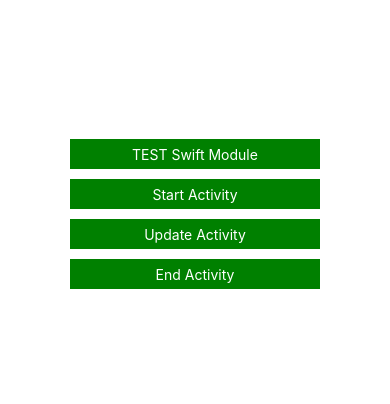
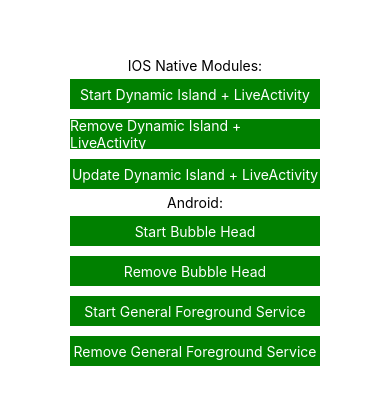
Before and after one commit to idoMadarr/DynamicIsland-LiveActivity-ForegroundMessage-BubbleHead-NativeModule, a React Native app: screen / in a window 390 px wide. Shown: the part 208-612 px from the top of the page. Built offline with nearby package versions, Linux system fonts and the light colour scheme.

Commit message:
bubble head

```diff
--- a/App.tsx
+++ b/App.tsx
@@ -13,10 +13,14 @@ const {ForegroundServiceModule} = NativeModules;
 
 function App(): React.JSX.Element {
   const {
+    initDynamicIsland,
+    removeDynamicIsland,
+    initForegroundService,
+    removeForegroundService,
     requestLocationPermission,
-    initNotifiationWidget,
-    updateNotificationWidget,
-    removeNotificationWidget,
+    updateDynamicIsland,
+    initBuubleHead,
+    removeBubbleHead,
   } = useLiveActivities();
 
   useEffect(() => {
@@ -34,34 +38,50 @@ function App(): React.JSX.Element {
     };
   }, []);
 
-  const onTest = () => {
-    if (Platform.OS === 'ios') {
-      ForegroundServiceModule.testFunc('ido', 'madarr').then((data: any) => {
-        console.log('Return to JS', data);
-      });
-    }
-  };
+  // const onTest = () => {
+  //   if (Platform.OS === 'ios') {
+  //     ForegroundServiceModule.testFunc('ido', 'madarr').then((data: any) => {
+  //       console.log('Return to JS', data);
+  //     });
+  //   }
+  // };
 
   return (
     <View style={styles.screen}>
-      <TouchableOpacity onPress={onTest} style={styles.button}>
+      <Text>IOS Native Modules:</Text>
+
+      {/* <TouchableOpacity onPress={onTest} style={styles.button}>
         <Text style={styles.text}>TEST Swift Module</Text>
+      </TouchableOpacity> */}
+
+      <TouchableOpacity onPress={initDynamicIsland} style={styles.button}>
+        <Text style={styles.text}>Start Dynamic Island + LiveActivity</Text>
       </TouchableOpacity>
 
-      <TouchableOpacity onPress={initNotifiationWidget} style={styles.button}>
-        <Text style={styles.text}>Start Activity</Text>
+      <TouchableOpacity onPress={removeDynamicIsland} style={styles.button}>
+        <Text style={styles.text}>Remove Dynamic Island + LiveActivity</Text>
       </TouchableOpacity>
 
-      <TouchableOpacity
-        onPress={updateNotificationWidget}
-        style={styles.button}>
-        <Text style={styles.text}>Update Activity</Text>
+      <TouchableOpacity onPress={updateDynamicIsland} style={styles.button}>
+        <Text style={styles.text}>Update Dynamic Island + LiveActivity</Text>
       </TouchableOpacity>
 
-      <TouchableOpacity
-        onPress={removeNotificationWidget}
-        style={styles.button}>
-        <Text style={styles.text}>End Activity</Text>
+      <Text>Android:</Text>
+
+      <TouchableOpacity onPress={initBuubleHead} style={styles.button}>
+        <Text style={styles.text}>Start Bubble Head</Text>
+      </TouchableOpacity>
+
+      <TouchableOpacity onPress={removeBubbleHead} style={styles.button}>
+        <Text style={styles.text}>Remove Bubble Head</Text>
+      </TouchableOpacity>
+
+      <TouchableOpacity onPress={initForegroundService} style={styles.button}>
+        <Text style={styles.text}>Start General Foreground Service</Text>
+      </TouchableOpacity>
+
+      <TouchableOpacity onPress={removeForegroundService} style={styles.button}>
+        <Text style={styles.text}>Remove General Foreground Service</Text>
       </TouchableOpacity>
     </View>
   );
--- a/hooks/useLiveActivities.ts
+++ b/hooks/useLiveActivities.ts
@@ -1,35 +1,42 @@
 import {NativeModules, PermissionsAndroid, Platform} from 'react-native';
 
-const {DynamicIslandModule, ForegroundServiceModule} = NativeModules;
+const {
+  DynamicIslandModule,
+  ForegroundServiceModule,
+  BubbleOverlayPermission,
+  BubbleHead,
+} = NativeModules;
 
 const isAndroid = () => Platform.OS === 'android';
 
 const useLiveActivities = () => {
-  const initNotifiationWidget = async () => {
+  const initDynamicIsland = async () => {
     if (!isAndroid()) {
-      // Starting IOS Dynamic Island
       await DynamicIslandModule.startNotificationActivity();
-    } else {
-      // Starting Foreground Message
+    }
+  };
+
+  const removeDynamicIsland = async () => {
+    if (!isAndroid()) {
+      await DynamicIslandModule.endNotificationActivity();
+    }
+  };
+
+  const initForegroundService = async () => {
+    if (isAndroid()) {
       await ForegroundServiceModule.initForegroundService();
     }
   };
 
-  const updateNotificationWidget = async () => {
-    if (!isAndroid()) {
-      await DynamicIslandModule.updateNotificationActivity('updaete from JS');
-    } else {
-      console.log('Update widget on android');
+  const removeForegroundService = async () => {
+    if (isAndroid()) {
+      await ForegroundServiceModule.stopForegroundService();
     }
   };
 
-  const removeNotificationWidget = async () => {
+  const updateDynamicIsland = async () => {
     if (!isAndroid()) {
-      // End Dynamic Island
-      await DynamicIslandModule.endNotificationActivity();
-    } else {
-      // End Foreground Message
-      await ForegroundServiceModule.stopForegroundService();
+      await DynamicIslandModule.updateNotificationActivity('updaete from JS');
     }
   };
 
@@ -56,11 +63,33 @@ const useLiveActivities = () => {
     }
   };
 
+  const initBuubleHead = async () => {
+    if (isAndroid()) {
+      const result = await BubbleOverlayPermission.requestOverlayPermission();
+      if (result) {
+        await BubbleHead.startBubble();
+      }
+    }
+  };
+
+  const removeBubbleHead = async () => {
+    if (isAndroid()) {
+      await BubbleHead.removeBubble();
+    }
+  };
+
   return {
     requestLocationPermission,
-    initNotifiationWidget,
-    updateNotificationWidget,
-    removeNotificationWidget,
+
+    initDynamicIsland,
+    removeDynamicIsland,
+    updateDynamicIsland,
+
+    initForegroundService,
+    removeForegroundService,
+
+    initBuubleHead,
+    removeBubbleHead,
   };
 };
 
```
Also changed, not shown: 10 other files (tests, documents, lock files or other folders).
